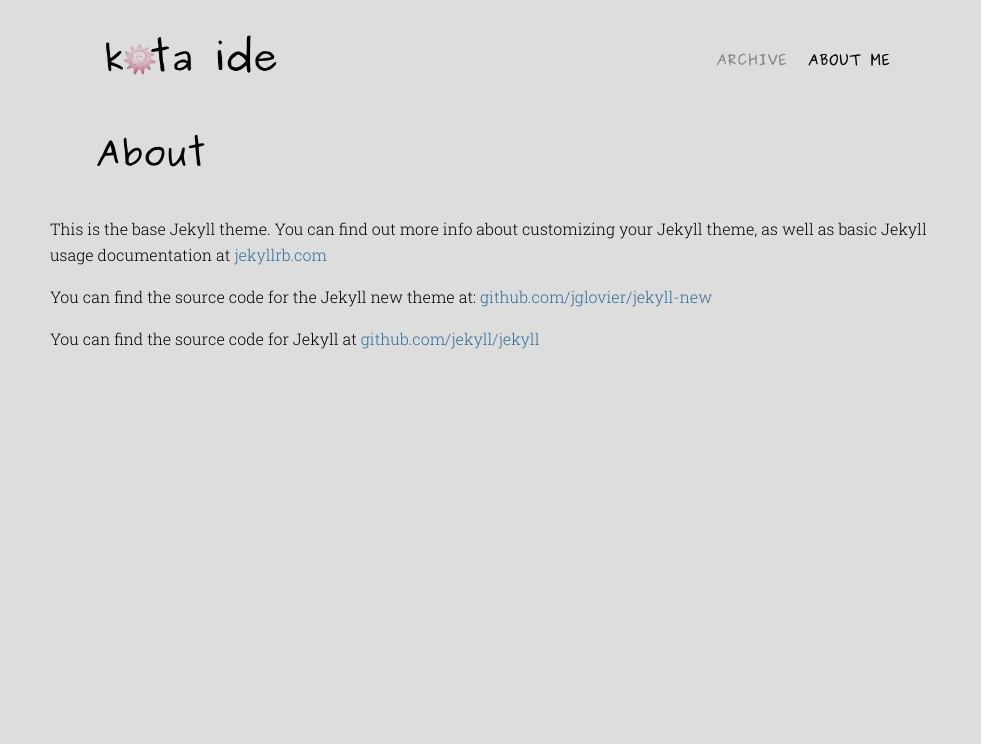
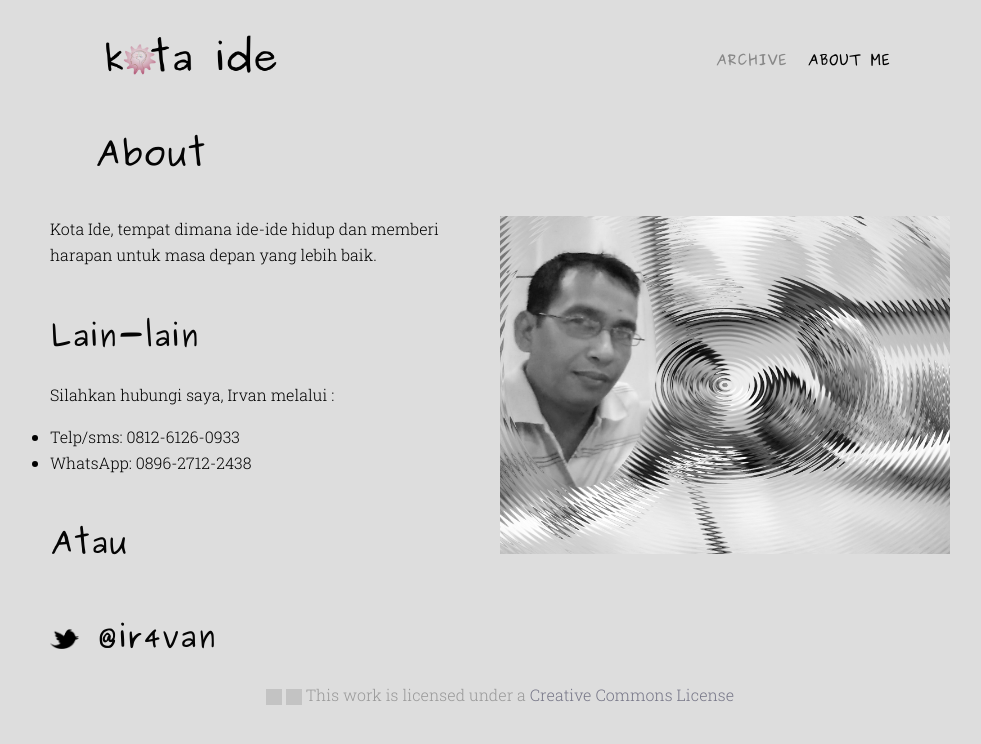
Before and after one commit to Yirvan/yirvan.github.io, a Jekyll site: the page built from about/index.md, in a window 1280 px wide. Shown: the top 744 px of the page, without its empty margins (140-1121 px from the left). Built offline with Jekyll 4.4.1, drawn with Linux system fonts in a browser that asks for light colours; grey boxes are pictures that could not be loaded.

Commit message:
modifie config.yml, add footer etc

```diff
--- a/_config.yml
+++ b/_config.yml
@@ -1,5 +1,5 @@
 # Site settings
-title: Kota Ide
+title: KotaIde.com
 email: ir4van@gmail.com
 description: > # this means to ignore newlines until "baseurl:"
   Tempat dimana ide-ide hidup dan memberi harapan untuk masa depan yang lebih baik.
--- a/_includes/footer.html
+++ b/_includes/footer.html
@@ -1,55 +1,7 @@
-<footer class="site-footer">
-
-  <div class="wrapper">
-
-    <h2 class="footer-heading">{{ site.title }}</h2>
-
-    <div class="footer-col-wrapper">
-      <div class="footer-col  footer-col-1">
-        <ul class="contact-list">
-          <li>{{ site.title }}</li>
-          <li><a href="mailto:{{ site.email }}">{{ site.email }}</a></li>
-        </ul>
-      </div>
-
-      <div class="footer-col  footer-col-2">
-        <ul class="social-media-list">
-          {% if site.github_username %}
-          <li>
-            <a href="https://github.com/{{ site.github_username }}">
-              <span class="icon  icon--github">
-                <svg viewBox="0 0 16 16">
-                  <path fill="#828282" d="M7.999,0.431c-4.285,0-7.76,3.474-7.76,7.761 c0,3.428,2.223,6.337,5.307,7.363c0.388,0.071,0.53-0.168,0.53-0.374c0-0.184-0.007-0.672-0.01-1.32 c-2.159,0.469-2.614-1.04-2.614-1.04c-0.353-0.896-0.862-1.135-0.862-1.135c-0.705-0.481,0.053-0.472,0.053-0.472 c0.779,0.055,1.189,0.8,1.189,0.8c0.692,1.186,1.816,0.843,2.258,0.645c0.071-0.502,0.271-0.843,0.493-1.037 C4.86,11.425,3.049,10.76,3.049,7.786c0-0.847,0.302-1.54,0.799-2.082C3.768,5.507,3.501,4.718,3.924,3.65 c0,0,0.652-0.209,2.134,0.796C6.677,4.273,7.34,4.187,8,4.184c0.659,0.003,1.323,0.089,1.943,0.261 c1.482-1.004,2.132-0.796,2.132-0.796c0.423,1.068,0.157,1.857,0.077,2.054c0.497,0.542,0.798,1.235,0.798,2.082 c0,2.981-1.814,3.637-3.543,3.829c0.279,0.24,0.527,0.713,0.527,1.437c0,1.037-0.01,1.874-0.01,2.129 c0,0.208,0.14,0.449,0.534,0.373c3.081-1.028,5.302-3.935,5.302-7.362C15.76,3.906,12.285,0.431,7.999,0.431z"/>
-                </svg>
-              </span>
-
-              <span class="username">{{ site.github_username }}</span>
-            </a>
-          </li>
-          {% endif %}
-
-          {% if site.twitter_username %}
-          <li>
-            <a href="https://twitter.com/{{ site.twitter_username }}">
-              <span class="icon  icon--twitter">
-                <svg viewBox="0 0 16 16">
-                  <path fill="#828282" d="M15.969,3.058c-0.586,0.26-1.217,0.436-1.878,0.515c0.675-0.405,1.194-1.045,1.438-1.809
-                  c-0.632,0.375-1.332,0.647-2.076,0.793c-0.596-0.636-1.446-1.033-2.387-1.033c-1.806,0-3.27,1.464-3.27,3.27 c0,0.256,0.029,0.506,0.085,0.745C5.163,5.404,2.753,4.102,1.14,2.124C0.859,2.607,0.698,3.168,0.698,3.767 c0,1.134,0.577,2.135,1.455,2.722C1.616,6.472,1.112,6.325,0.671,6.08c0,0.014,0,0.027,0,0.041c0,1.584,1.127,2.906,2.623,3.206 C3.02,9.402,2.731,9.442,2.433,9.442c-0.211,0-0.416-0.021-0.615-0.059c0.416,1.299,1.624,2.245,3.055,2.271 c-1.119,0.877-2.529,1.4-4.061,1.4c-0.264,0-0.524-0.015-0.78-0.046c1.447,0.928,3.166,1.469,5.013,1.469 c6.015,0,9.304-4.983,9.304-9.304c0-0.142-0.003-0.283-0.009-0.423C14.976,4.29,15.531,3.714,15.969,3.058z"/>
-                </svg>
-              </span>
-
-              <span class="username">{{ site.twitter_username }}</span>
-            </a>
-          </li>
-          {% endif %}
-        </ul>
-      </div>
-
-      <div class="footer-col  footer-col-3">
-        <p class="text">{{ site.description }}</p>
-      </div>
-    </div>
-
-  </div>
-
+<footer>
+  <p>
+    <a rel="license" href="http://creativecommons.org/licenses/by/3.0/deed.en_US" class="cc"><img src="/res/cc-cc.png" class="cc">
+    <img src="/res/cc-by.png" class="cc"></a>
+    This work is licensed under a <a rel="license" href="http://creativecommons.org/licenses/by/3.0/deed.en_US">Creative Commons License</a>
+  </p>
 </footer>
--- a/_includes/head.html
+++ b/_includes/head.html
@@ -1,10 +1,9 @@
 <head>
   <meta charset="utf-8">
   <meta http-equiv="X-UA-Compatible" content="IE=edge">
-  <meta name="viewport" content="width=device-width, initial-scale=1">
-
   <title>{% if page.title %}{{ page.title }}{% else %}{{ site.title }}{% endif %}</title>
   <meta name="description" content="{% if page.excerpt %}{{ page.excerpt | strip_html | strip_newlines | truncate: 160 }}{% else %}{{ site.description }}{% endif %}">
+  <meta name="viewport" content="width=device-width, initial-scale=1">
   <style>
     @font-face {
       font-family: 'Purisa';
--- a/_layouts/default.html
+++ b/_layouts/default.html
@@ -1,5 +1,5 @@
 <!DOCTYPE html>
-<html>
+<html lang="en" prefix="og: http://ogp.me/ns#">
 
   {% include head.html %}
 
@@ -7,9 +7,10 @@
 
     {% include header.html %}
     {{ content }}
+    {% include footer.html %}
     {% include highlight.html %}
     {% include analytics.html %}
-
+		<script>for (var k in window.initFuncs) { window.initFuncs[k](); } delete window.initFuncs;</script>
   </body>
 
 </html>
--- a/_sass/_base.scss
+++ /dev/null
@@ -1,204 +0,0 @@
-/**
- * Reset some basic elements
- */
-body, h1, h2, h3, h4, h5, h6,
-p, blockquote, pre, hr,
-dl, dd, ol, ul, figure {
-    margin: 0;
-    padding: 0;
-}
-
-
-
-/**
- * Basic styling
- */
-body {
-    font-family: $base-font-family;
-    font-size: $base-font-size;
-    line-height: $base-line-height;
-    font-weight: 300;
-    color: $text-color;
-    background-color: $background-color;
-    -webkit-text-size-adjust: 100%;
-}
-
-
-
-/**
- * Set `margin-bottom` to maintain vertical rhythm
- */
-h1, h2, h3, h4, h5, h6,
-p, blockquote, pre,
-ul, ol, dl, figure,
-%vertical-rhythm {
-    margin-bottom: $spacing-unit / 2;
-}
-
-
-
-/**
- * Images
- */
-img {
-    max-width: 100%;
-    vertical-align: middle;
-}
-
-
-
-/**
- * Figures
- */
-figure > img {
-    display: block;
-}
-
-figcaption {
-    font-size: $small-font-size;
-}
-
-
-
-/**
- * Lists
- */
-ul, ol {
-    margin-left: $spacing-unit;
-}
-
-li {
-    > ul,
-    > ol {
-         margin-bottom: 0;
-    }
-}
-
-
-
-/**
- * Headings
- */
-h1, h2, h3, h4, h5, h6 {
-    font-weight: 300;
-}
-
-
-
-/**
- * Links
- */
-a {
-    color: $brand-color;
-    text-decoration: none;
-
-    &:visited {
-        color: darken($brand-color, 15%);
-    }
-
-    &:hover {
-        color: $text-color;
-        text-decoration: underline;
-    }
-}
-
-
-
-/**
- * Blockquotes
- */
-blockquote {
-    color: $grey-color;
-    border-left: 4px solid $grey-color-light;
-    padding-left: $spacing-unit / 2;
-    font-size: 18px;
-    letter-spacing: -1px;
-    font-style: italic;
-
-    > :last-child {
-        margin-bottom: 0;
-    }
-}
-
-
-
-/**
- * Code formatting
- */
-pre,
-code {
-    font-size: 15px;
-    border: 1px solid $grey-color-light;
-    border-radius: 3px;
-    background-color: #eef;
-}
-
-code {
-    padding: 1px 5px;
-}
-
-pre {
-    padding: 8px 12px;
-    overflow-x: scroll;
-
-    > code {
-        border: 0;
-        padding-right: 0;
-        padding-left: 0;
-    }
-}
-
-
-
-/**
- * Wrapper
- */
-.wrapper {
-    max-width: -webkit-calc(#{$content-width} - (#{$spacing-unit} * 2));
-    max-width:         calc(#{$content-width} - (#{$spacing-unit} * 2));
-    margin-right: auto;
-    margin-left: auto;
-    padding-right: $spacing-unit;
-    padding-left: $spacing-unit;
-    @extend %clearfix;
-
-    @include media-query($on-laptop) {
-        max-width: -webkit-calc(#{$content-width} - (#{$spacing-unit}));
-        max-width:         calc(#{$content-width} - (#{$spacing-unit}));
-        padding-right: $spacing-unit / 2;
-        padding-left: $spacing-unit / 2;
-    }
-}
-
-
-
-/**
- * Clearfix
- */
-%clearfix {
-
-    &:after {
-        content: "";
-        display: table;
-        clear: both;
-    }
-}
-
-
-
-/**
- * Icons
- */
-.icon {
-
-    > svg {
-        display: inline-block;
-        width: 16px;
-        height: 16px;
-        vertical-align: middle;
-
-        path {
-            fill: $grey-color;
-        }
-    }
-}
--- a/_sass/_layout.scss
+++ /dev/null
@@ -1,236 +0,0 @@
-/**
- * Site header
- */
-.site-header {
-    border-top: 5px solid $grey-color-dark;
-    border-bottom: 1px solid $grey-color-light;
-    min-height: 56px;
-
-    // Positioning context for the mobile navigation icon
-    position: relative;
-}
-
-.site-title {
-    font-size: 26px;
-    line-height: 56px;
-    letter-spacing: -1px;
-    margin-bottom: 0;
-    float: left;
-
-    &,
-    &:visited {
-        color: $grey-color-dark;
-    }
-}
-
-.site-nav {
-    float: right;
-    line-height: 56px;
-
-    .menu-icon {
-        display: none;
-    }
-
-    .page-link {
-        color: $text-color;
-        line-height: $base-line-height;
-
-        // Gaps between nav items, but not on the first one
-        &:not(:first-child) {
-            margin-left: 20px;
-        }
-    }
-
-    @include media-query($on-palm) {
-        position: absolute;
-        top: 9px;
-        right: 30px;
-        background-color: $background-color;
-        border: 1px solid $grey-color-light;
-        border-radius: 5px;
-        text-align: right;
-
-        .menu-icon {
-            display: block;
-            float: right;
-            width: 36px;
-            height: 26px;
-            line-height: 0;
-            padding-top: 10px;
-            text-align: center;
-
-            > svg {
-                width: 18px;
-                height: 15px;
-
-                path {
-                    fill: $grey-color-dark;
-                }
-            }
-        }
-
-        .trigger {
-            clear: both;
-            display: none;
-        }
-
-        &:hover .trigger {
-            display: block;
-            padding-bottom: 5px;
-        }
-
-        .page-link {
-            display: block;
-            padding: 5px 10px;
-        }
-    }
-}
-
-
-
-/**
- * Site footer
- */
-.site-footer {
-    border-top: 1px solid $grey-color-light;
-    padding: $spacing-unit 0;
-}
-
-.footer-heading {
-    font-size: 18px;
-    margin-bottom: $spacing-unit / 2;
-}
-
-.contact-list,
-.social-media-list {
-    list-style: none;
-    margin-left: 0;
-}
-
-.footer-col-wrapper {
-    font-size: 15px;
-    color: $grey-color;
-    margin-left: -$spacing-unit / 2;
-    @extend %clearfix;
-}
-
-.footer-col {
-    float: left;
-    margin-bottom: $spacing-unit / 2;
-    padding-left: $spacing-unit / 2;
-}
-
-.footer-col-1 {
-    width: -webkit-calc(35% - (#{$spacing-unit} / 2));
-    width:         calc(35% - (#{$spacing-unit} / 2));
-}
-
-.footer-col-2 {
-    width: -webkit-calc(20% - (#{$spacing-unit} / 2));
-    width:         calc(20% - (#{$spacing-unit} / 2));
-}
-
-.footer-col-3 {
-    width: -webkit-calc(45% - (#{$spacing-unit} / 2));
-    width:         calc(45% - (#{$spacing-unit} / 2));
-}
-
-@include media-query($on-laptop) {
-    .footer-col-1,
-    .footer-col-2 {
-        width: -webkit-calc(50% - (#{$spacing-unit} / 2));
-        width:         calc(50% - (#{$spacing-unit} / 2));
-    }
-
-    .footer-col-3 {
-        width: -webkit-calc(100% - (#{$spacing-unit} / 2));
-        width:         calc(100% - (#{$spacing-unit} / 2));
-    }
-}
-
-@include media-query($on-palm) {
-    .footer-col {
-        float: none;
-        width: -webkit-calc(100% - (#{$spacing-unit} / 2));
-        width:         calc(100% - (#{$spacing-unit} / 2));
-    }
-}
-
-
-
-/**
- * Page content
- */
-.page-content {
-    padding: $spacing-unit 0;
-}
-
-.page-heading {
-    font-size: 20px;
-}
-
-.post-list {
-    margin-left: 0;
-    list-style: none;
-
-    > li {
-        margin-bottom: $spacing-unit;
-    }
-}
-
-.post-meta {
-    font-size: $small-font-size;
-    color: $grey-color;
-}
-
-.post-link {
-    display: block;
-    font-size: 24px;
-}
-
-
-
-/**
- * Posts
- */
-.post-header {
-    margin-bottom: $spacing-unit;
-}
-
-.post-title {
-    font-size: 42px;
-    letter-spacing: -1px;
-    line-height: 1;
-
-    @include media-query($on-laptop) {
-        font-size: 36px;
-    }
-}
-
-.post-content {
-    margin-bottom: $spacing-unit;
-
-    h2 {
-        font-size: 32px;
-
-        @include media-query($on-laptop) {
-            font-size: 28px;
-        }
-    }
-
-    h3 {
-        font-size: 26px;
-
-        @include media-query($on-laptop) {
-            font-size: 22px;
-        }
-    }
-
-    h4 {
-        font-size: 20px;
-
-        @include media-query($on-laptop) {
-            font-size: 18px;
-        }
-    }
-}
--- a/_sass/_syntax-highlighting.scss
+++ /dev/null
@@ -1,67 +0,0 @@
-/**
- * Syntax highlighting styles
- */
-.highlight {
-    background: #fff;
-    @extend %vertical-rhythm;
-
-    .c     { color: #998; font-style: italic } // Comment
-    .err   { color: #a61717; background-color: #e3d2d2 } // Error
-    .k     { font-weight: bold } // Keyword
-    .o     { font-weight: bold } // Operator
-    .cm    { color: #998; font-style: italic } // Comment.Multiline
-    .cp    { color: #999; font-weight: bold } // Comment.Preproc
-    .c1    { color: #998; font-style: italic } // Comment.Single
-    .cs    { color: #999; font-weight: bold; font-style: italic } // Comment.Special
-    .gd    { color: #000; background-color: #fdd } // Generic.Deleted
-    .gd .x { color: #000; background-color: #faa } // Generic.Deleted.Specific
-    .ge    { font-style: italic } // Generic.Emph
-    .gr    { color: #a00 } // Generic.Error
-    .gh    { color: #999 } // Generic.Heading
-    .gi    { color: #000; background-color: #dfd } // Generic.Inserted
-    .gi .x { color: #000; background-color: #afa } // Generic.Inserted.Specific
-    .go    { color: #888 } // Generic.Output
-    .gp    { color: #555 } // Generic.Prompt
-    .gs    { font-weight: bold } // Generic.Strong
-    .gu    { color: #aaa } // Generic.Subheading
-    .gt    { color: #a00 } // Generic.Traceback
-    .kc    { font-weight: bold } // Keyword.Constant
-    .kd    { font-weight: bold } // Keyword.Declaration
-    .kp    { font-weight: bold } // Keyword.Pseudo
-    .kr    { font-weight: bold } // Keyword.Reserved
-    .kt    { color: #458; font-weight: bold } // Keyword.Type
-    .m     { color: #099 } // Literal.Number
-    .s     { color: #d14 } // Literal.String
-    .na    { color: #008080 } // Name.Attribute
-    .nb    { color: #0086B3 } // Name.Builtin
-    .nc    { color: #458; font-weight: bold } // Name.Class
-    .no    { color: #008080 } // Name.Constant
-    .ni    { color: #800080 } // Name.Entity
-    .ne    { color: #900; font-weight: bold } // Name.Exception
-    .nf    { color: #900; font-weight: bold } // Name.Function
-    .nn    { color: #555 } // Name.Namespace
-    .nt    { color: #000080 } // Name.Tag
-    .nv    { color: #008080 } // Name.Variable
-    .ow    { font-weight: bold } // Operator.Word
-    .w     { color: #bbb } // Text.Whitespace
-    .mf    { color: #099 } // Literal.Number.Float
-    .mh    { color: #099 } // Literal.Number.Hex
-    .mi    { color: #099 } // Literal.Number.Integer
-    .mo    { color: #099 } // Literal.Number.Oct
-    .sb    { color: #d14 } // Literal.String.Backtick
-    .sc    { color: #d14 } // Literal.String.Char
-    .sd    { color: #d14 } // Literal.String.Doc
-    .s2    { color: #d14 } // Literal.String.Double
-    .se    { color: #d14 } // Literal.String.Escape
-    .sh    { color: #d14 } // Literal.String.Heredoc
-    .si    { color: #d14 } // Literal.String.Interpol
-    .sx    { color: #d14 } // Literal.String.Other
-    .sr    { color: #009926 } // Literal.String.Regex
-    .s1    { color: #d14 } // Literal.String.Single
-    .ss    { color: #990073 } // Literal.String.Symbol
-    .bp    { color: #999 } // Name.Builtin.Pseudo
-    .vc    { color: #008080 } // Name.Variable.Class
-    .vg    { color: #008080 } // Name.Variable.Global
-    .vi    { color: #008080 } // Name.Variable.Instance
-    .il    { color: #099 } // Literal.Number.Integer.Long
-}
--- /dev/null
+++ b/about/index.md
@@ -0,0 +1,19 @@
+---
+layout: page
+fb_comments: 3
+title: About
+og_image_url: "http://navri.github.io/kotaide/resources/kotaide-logo.png"
+---
+<img src="{{site.baseurl}}/about/portrait.jpg" width="50%" align="right">
+
+Kota Ide, tempat dimana ide-ide hidup dan memberi harapan untuk masa depan yang lebih baik.
+
+### Lain-lain
+Silahkan hubungi saya, Irvan melalui :
+
+* Telp/sms: 0812-6126-0933
+* WhatsApp: 0896-2712-2438
+
+### Atau
+
+### [<img src="{{site.baseurl}}/resources/twitter.png" width="29" height="20" style="display:inline-block;vertical-align:middle"> @ir4van](https://twitter.com/ir4van)
```
Also changed, not shown: other parts of _includes/head.html (+16 -14 lines), archive/index.html (added, +57 -0 lines), archive/sidebar.html (added, +67 -0 lines), about/portrait.jpg (added).
